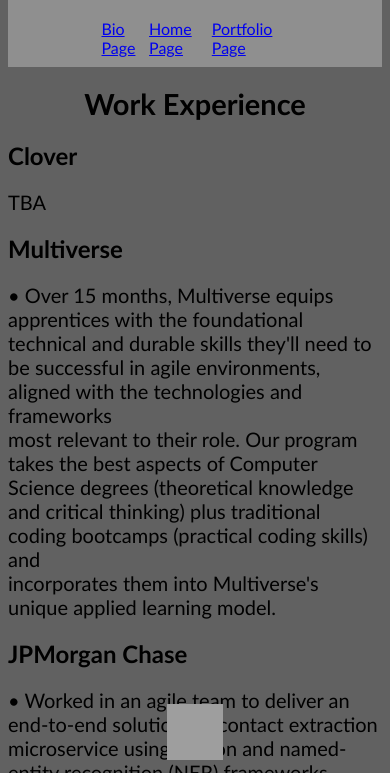
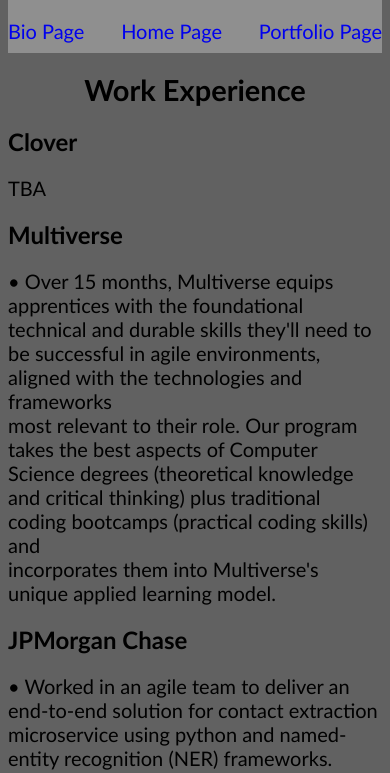
Before and after one commit to AllWatcherG/portfolioMV, a plain HTML site: page experience.html in a window 390 px wide. Shown: the part 71-844 px from the top of the page. Drawn offline with Linux system fonts and the light colour scheme; grey boxes are pictures that could not be loaded.

Commit message:
Complete ???

```diff
--- a/bio.css
+++ b/bio.css
@@ -22,7 +22,7 @@ nav{
     display: flex;
     width: 50%;
     justify-content: space-between;
-
+    font-size: 15pt;
 
 }
 #title{
@@ -79,3 +79,34 @@ h2{
       bottom:0px;
       width:100%;
   }
+
+  a{
+    text-decoration: none;
+}
+
+@media (max-width: 480px) {
+    /* … */
+    nav{
+        display: flex;
+        width: 100%;
+        justify-content: space-between;
+    }
+    main{
+        display: flex;
+        flex-direction: column;
+        align-items: center;
+        /* width:100%; */
+
+    }
+    .bg-dark-1{
+
+        display: flex;
+        justify-content: center;
+        align-items: flex-end;
+        position: relative;
+        width:100%;
+    }
+    /* #james{
+        width:70%
+    } */
+  }
--- a/exp.css
+++ b/exp.css
@@ -22,7 +22,7 @@ nav{
     display: flex;
     width: 50%;
     justify-content: space-between;
-
+    font-size: 15pt;;
 
 }
 p{
@@ -66,3 +66,33 @@ p{
       bottom:0px;
       width:100%;
   }
+  a{
+    text-decoration: none;
+}
+
+@media (max-width: 480px) {
+    /* … */
+    nav{
+        display: flex;
+        width: 100%;
+        justify-content: space-between;
+    }
+    /* main{
+        display: flex;
+        flex-direction: column;
+        align-items: center; */
+        /* width:100%; */
+
+    /* } */
+    .bg-dark-1{
+
+        display: flex;
+        justify-content: center;
+        align-items: flex-end;
+        position: relative;
+        width:100%;
+    }
+    /* #james{
+        width:70%
+    } */
+  }
--- a/experience.html
+++ b/experience.html
@@ -50,8 +50,8 @@
         </div>
         <div class="jobs">
             <h2>Homewood Suites by Hilton</h2>
-            <p>• Transported clients to and from the hotel while addressing any questions or concerns they might have.
-                • Arranged seating for meeting rooms.
+            <p>• Transported clients to and from the hotel while addressing any questions or concerns they might have.<br>
+                • Arranged seating for meeting rooms.<br>
                 • Executed any operational needs from the manager.</p>
         </div>
     </main>
--- a/portfolio.css
+++ b/portfolio.css
@@ -155,7 +155,7 @@ nav{
     display: flex;
     width: 50%;
     justify-content: space-between;
-
+    font-size: 15pt;
 
 }
 li{
@@ -188,3 +188,36 @@ li{
       align-items: flex-end;
       width:100%;
   }
+
+  a{
+    text-decoration: none;
+}
+
+@media (max-width: 480px) {
+    /* … */
+    nav{
+        display: flex;
+        width: 100%;
+        justify-content: space-between;
+    }
+    /* main{
+        display: flex;
+        flex-direction: column;
+        align-items: center; */
+        /* width:100%; */
+
+    /* } */
+    .bg-dark-1{
+
+        display: flex;
+        justify-content: center;
+        align-items: flex-end;
+        position:fixed;
+        left:0px;
+        bottom:0px;
+        width:100%;
+    }
+    /* #james{
+        width:70%
+    } */
+  }
--- a/styles.css
+++ b/styles.css
@@ -23,7 +23,7 @@ nav{
     display: flex;
     width: 50%;
     justify-content: space-between;
-
+    font-size: 15pt;
 
 }
 #homeQuote{
@@ -98,3 +98,19 @@ footer{
     bottom:0px;
     width:100%;
 }
+
+a{
+    text-decoration: none;
+}
+
+@media (max-width: 480px) {
+    /* … */
+    nav{
+        display: flex;
+        width: 100%;
+        justify-content: space-between;
+    }
+    #james{
+        width:70%
+    }
+  }
```
